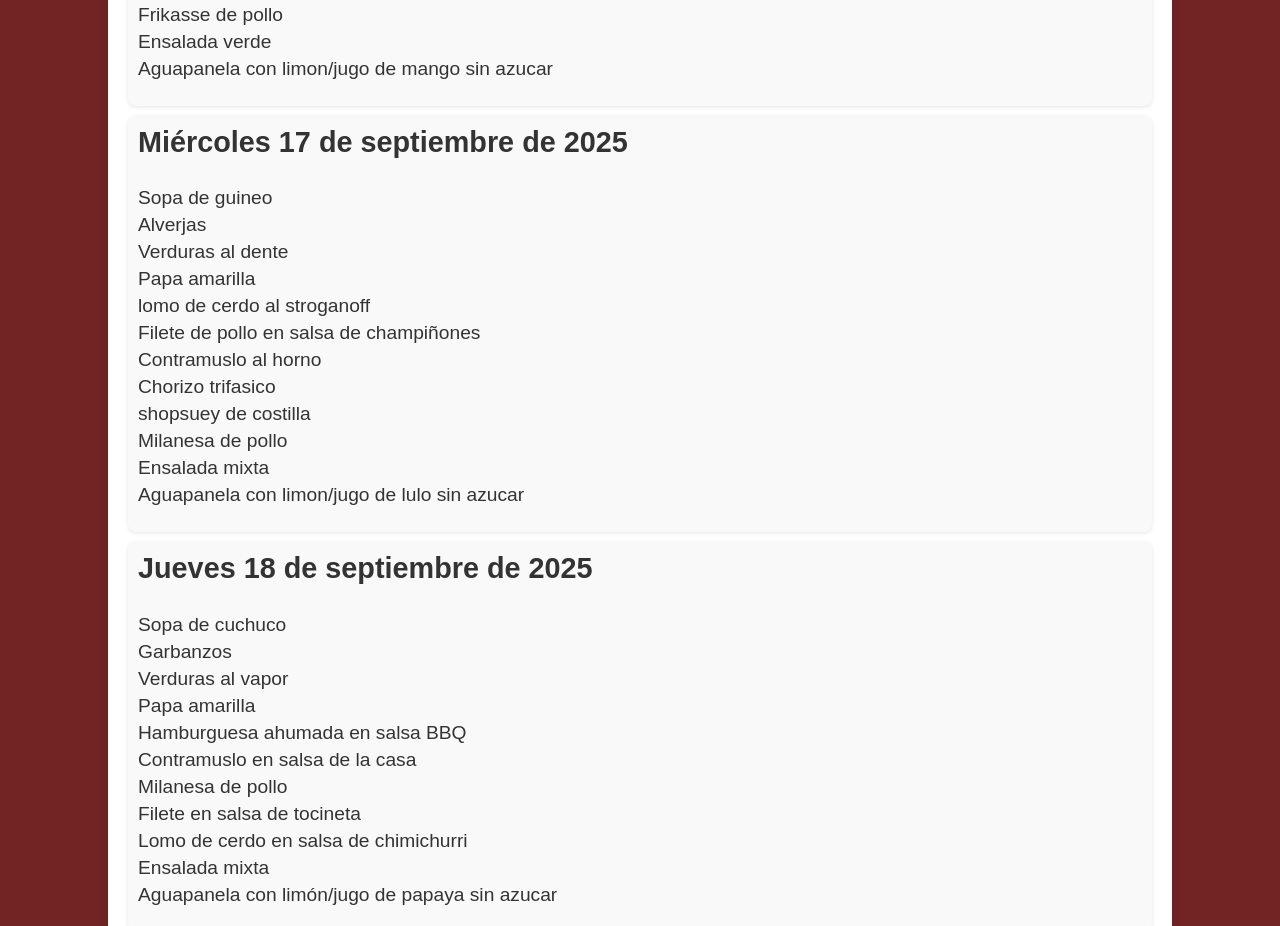
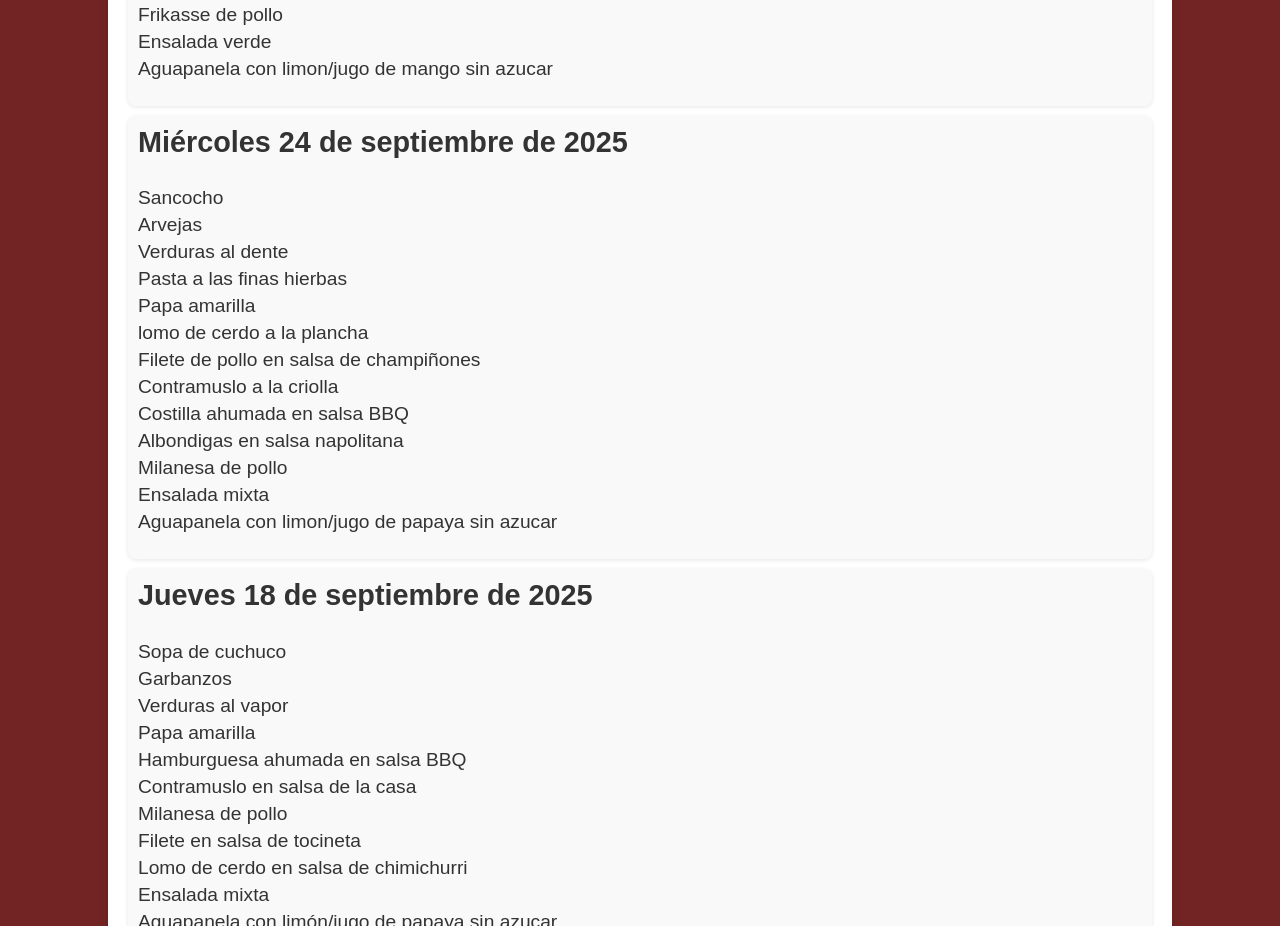
Before and after one commit to Pablosan1979/Pagina-Lago, a plain HTML site: page index.html in a window 1280 px wide. Shown: the part 987-1913 px from the top of the page. Drawn offline with Linux system fonts and the light colour scheme.

Commit message:
Update index.html
Menú 24/09/2025

```diff
--- a/index.html
+++ b/index.html
@@ -52,20 +52,21 @@
       </div>
 
       <div class="menu-day">
-        <h3>Miércoles 17 de septiembre de 2025</h3>
+        <h3>Miércoles 24 de septiembre de 2025</h3>
         <ul>
-          <li>Sopa de guineo</li>
-          <li>Alverjas</li>
+          <li>Sancocho</li>
+          <li>Arvejas</li>
           <li>Verduras al dente</li>
+          <li>Pasta a las finas hierbas</li>
           <li>Papa amarilla</li>
-          <li>lomo de cerdo al stroganoff</li>
+          <li>lomo de cerdo a la plancha</li>
           <li>Filete de pollo en salsa de champiñones</li>
-          <li>Contramuslo al horno</li>
-          <li>Chorizo trifasico</li>
-          <li>shopsuey de costilla</li>
+          <li>Contramuslo a la criolla</li>
+          <li>Costilla ahumada en salsa BBQ</li>
+          <li>Albondigas en salsa napolitana</li>
           <li>Milanesa de pollo</li>
           <li>Ensalada mixta</li>
-          <li>Aguapanela con limon/jugo de lulo sin azucar</li>
+          <li>Aguapanela con limon/jugo de papaya sin azucar</li>
         </ul>
       </div>
 
```
